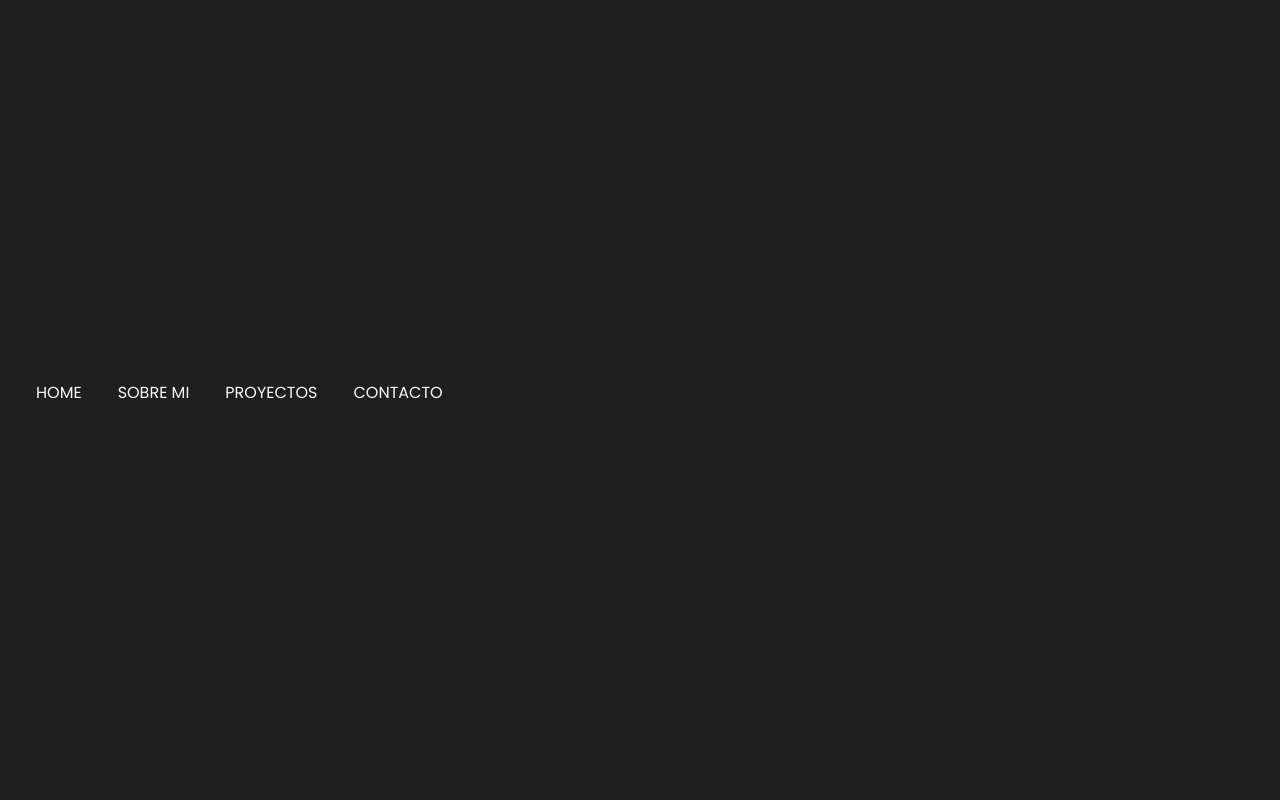
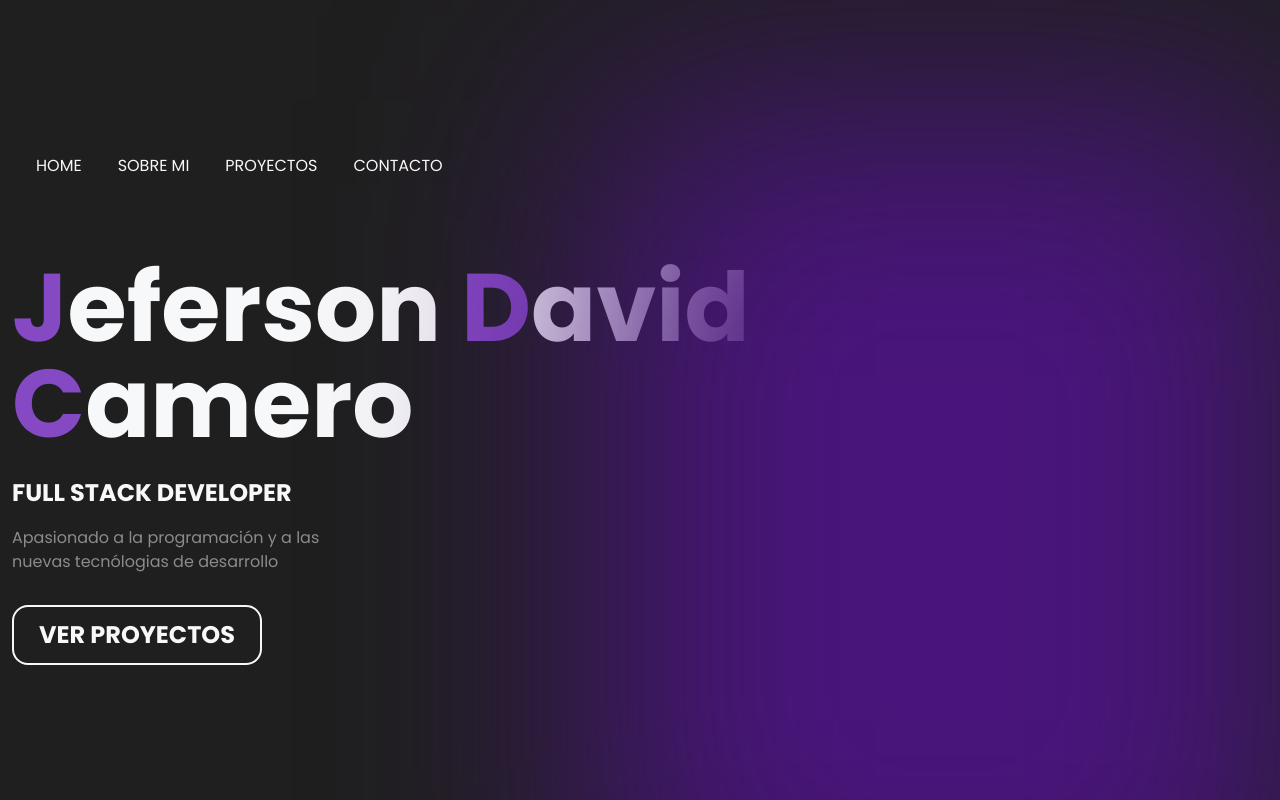
Before and after one commit to jefdavgar/portfolio, a React (Vite) app: page / in a window 1280 px wide. Shown: the top 800 px of the page. Built offline with nearby package versions, Linux system fonts and the light colour scheme.

Commit message:
I adjusted the offcanvas and put an event on it to change the backgraound color. In addition, a large part of the first section was developed. Sass dependency installed

```diff
--- a/package.json
+++ b/package.json
@@ -12,7 +12,8 @@
     "bootstrap": "^5.2.3",
     "react": "^18.2.0",
     "react-bootstrap": "^2.7.0",
-    "react-dom": "^18.2.0"
+    "react-dom": "^18.2.0",
+    "sass": "^1.57.1"
   },
   "devDependencies": {
     "@types/react": "^18.0.26",
--- a/src/App.jsx
+++ b/src/App.jsx
@@ -1,10 +1,15 @@
 import './App.css'
+//import Navbar
 import Menu from "./components/header/Menu"
 import "./components/header/Menu.css"
+//import first section
+import Section_1 from './components/section_1/section_1'
+import "./components/Section_1/Section_1.css"
 function App() {
   return (
     <div>
           <Menu/>
+          <Section_1/>
     </div>
   )
 }
--- a/src/components/header/Menu.css
+++ b/src/components/header/Menu.css
@@ -2,6 +2,9 @@ body{
     padding: 0px;
     margin: 0px;
     box-sizing: border-box;
+}
+.btn-close{
+    padding: 0px !important;
 }
 a{
     font-family: 'Poppins';
@@ -15,6 +18,12 @@ a{
 a:hover{
     color: #8649C4 !important;
 }
-.offcanvas-body {
+.offcanvas_2 {
     background-color: #1F1F1F !important;
 }
+.offcanvas_1 {
+    background-color: transparent !important;
+}
+.offcanvas-backdrop.show {
+    opacity:0 !important;
+}
--- a/src/components/header/Menu.jsx
+++ b/src/components/header/Menu.jsx
@@ -3,17 +3,25 @@ import Offcanvas from "react-bootstrap/Offcanvas";
 import Nav from "react-bootstrap/Nav"
 import Navbar from "react-bootstrap/Navbar";
 import Container from "react-bootstrap/Container";
-
+import { CloseButton } from "react-bootstrap";
 
 function Example() {
+  const [style, setStyle] = useState("offcanvas_1")
+  const changeStyle = () => {
+    console.log("you just clicked");
+
+    setStyle("offcanvas_2");
+  };
+  const changeStyleTwo = (e) => {
+    console.log("you just clicked");
+    setStyle("offcanvas_1");
+  };
+
   const [show, setShow] = useState(false);
-
   const handleClose = () => setShow(false);
-  const handleShow = () => setShow(true);
-
   return (
     <>
-      {["md"].map((expand) => (
+      {["xl"].map((expand) => (
         <Navbar
           key={expand}
           expand={expand}
@@ -26,6 +34,7 @@ function Example() {
             <Navbar.Toggle
               aria-controls={`offcanvasNavbar-expand-${expand}`}
               className="justify-content-start"
+              onClick={changeStyle}
             >
 
             </Navbar.Toggle>
@@ -35,9 +44,11 @@ function Example() {
               aria-labelledby={`offcanvasNavbarLabel-expand-${expand}`}
               placement="start"
             >
-              <Offcanvas.Body show={show} onHide={handleClose}>
-                <Offcanvas.Header closeButton>
+              <Offcanvas.Body show={show} onHide={handleClose} className={style}>
+                <Offcanvas.Header
+              >
                   <Offcanvas.Title>Offcanvas</Offcanvas.Title>
+                  <Offcanvas.Header className="btn-close" closeButton onClick={changeStyleTwo}></Offcanvas.Header>
                 </Offcanvas.Header>
                 <Nav>
                     <Nav.Link href="#Inicio">HOME</Nav.Link>
--- a/src/components/section_1/section_1.css
+++ b/src/components/section_1/section_1.css
@@ -0,0 +1,56 @@
+body{
+    padding: 0;
+    margin: 0;
+    box-sizing: border-box;
+}
+.elipse{
+    position: absolute;
+    top: 100px;
+    width: 700px;
+    height: 897px;
+    left: 599px;
+    background-color: #49157C;
+    filter: blur(128px);
+    z-index: 0;
+}
+.component_1{
+    margin-top: 65px;
+}
+.spacing-row{
+    gap: 15px !important;
+}
+.title_name{
+    font-family: 'Poppins';
+    font-style: normal;
+    font-weight: 700;
+    font-size: 96px;
+    line-height: 96px;
+    color: #F7F8F9 !important;
+}
+.purple{
+    color: #8649C4 !important;
+}
+.info_1{
+    font-family: 'Poppins';
+    font-style: normal;
+    font-weight: 700;
+    font-size: 24px;
+    line-height: 36px;
+    color: #F7F8F9 !important;
+}
+#description{
+    font-family: "Poppins";
+    font-weight: 400;
+    size: 24px;
+    color: rgb(248, 247, 249, 0.5);
+}
+.btn-project{
+    background-color: transparent !important;
+    width: 250px;
+    height: 60px;
+    border: 2px solid #F7F8F9;
+    border-radius: 16px;
+    display: flex;
+    justify-content: center;
+    align-items: center;
+}
--- a/src/components/section_1/section_1.jsx
+++ b/src/components/section_1/section_1.jsx
@@ -1,13 +1,45 @@
-import React from 'react'
-import { Container } from 'react-bootstrap/Container'
+import React from "react";
+import { Container, Row, Col } from "react-bootstrap";
 const Section_1 = () => {
   return (
-    <div>
-        <Container>
+    <div className="component_1">
+      <Container>
+        <Row>
+            <Col xl={9} md={7} sm={12}>
+                <Row className="spacing-row">
+                    <Col xl={12}>
+                        <h1 className="title_name">
+                            <span className="purple">J</span>eferson <span className="purple">D</span>avid <span className="purple">C</span>amero
+                        </h1>
+                    </Col>
+                    <Col xl={12}>
+                        <span className="info_1">
+                            FULL STACK DEVELOPER
+                        </span>
+                    </Col>
+                    <Col xl={5}>
+                        <p id="description">
+                            Apasionado a la programación y a las nuevas tecnólogias
+                            de desarrollo
+                        </p>
+                    </Col>
+                    <Col xl={12}>
+                        <button className="btn-project">
+                            <span className="info_1">
+                                VER PROYECTOS
+                            </span>
+                        </button>
+                    </Col>
+                </Row>
+            </Col>
+          <Col xl={3} md={5} sm={12}>
+            logo
+          </Col>
+        </Row>
+      </Container>
+      <div className="elipse"></div>
+    </div>
+  );
+};
 
-        </Container>
-    </div>
-  )
-}
-
-export default Section_1
+export default Section_1;
```
Also changed, not shown: 1 other file (tests, documents, lock files or other folders).
